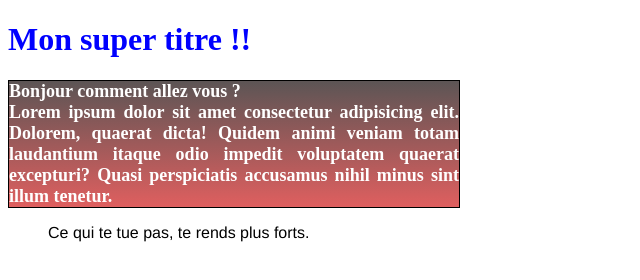
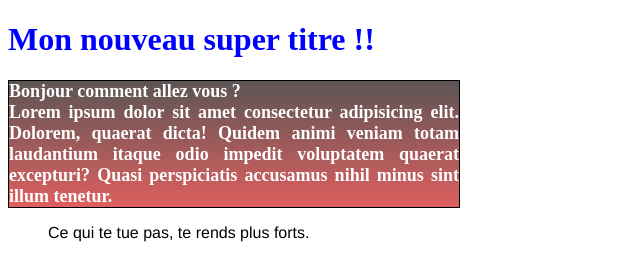
Before and after one commit to yandakiY/OpenclassroomsProject, a plain HTML site: page index.html in a window 1280 px wide. Shown: the whole page, without its empty margins (0-640 px from the left). Drawn offline with Linux system fonts and the light colour scheme.

Commit message:
mise a jour du titre

```diff
--- a/index.html
+++ b/index.html
@@ -5,7 +5,7 @@
     <link rel="stylesheet" type="text/css" href="style.css">
 </head>
 <body>
-    <h1>Mon super titre !!</h1>
+    <h1>Mon nouveau super titre !!</h1>
 
     <div class="block">
         Bonjour comment allez vous ? <br>
```
